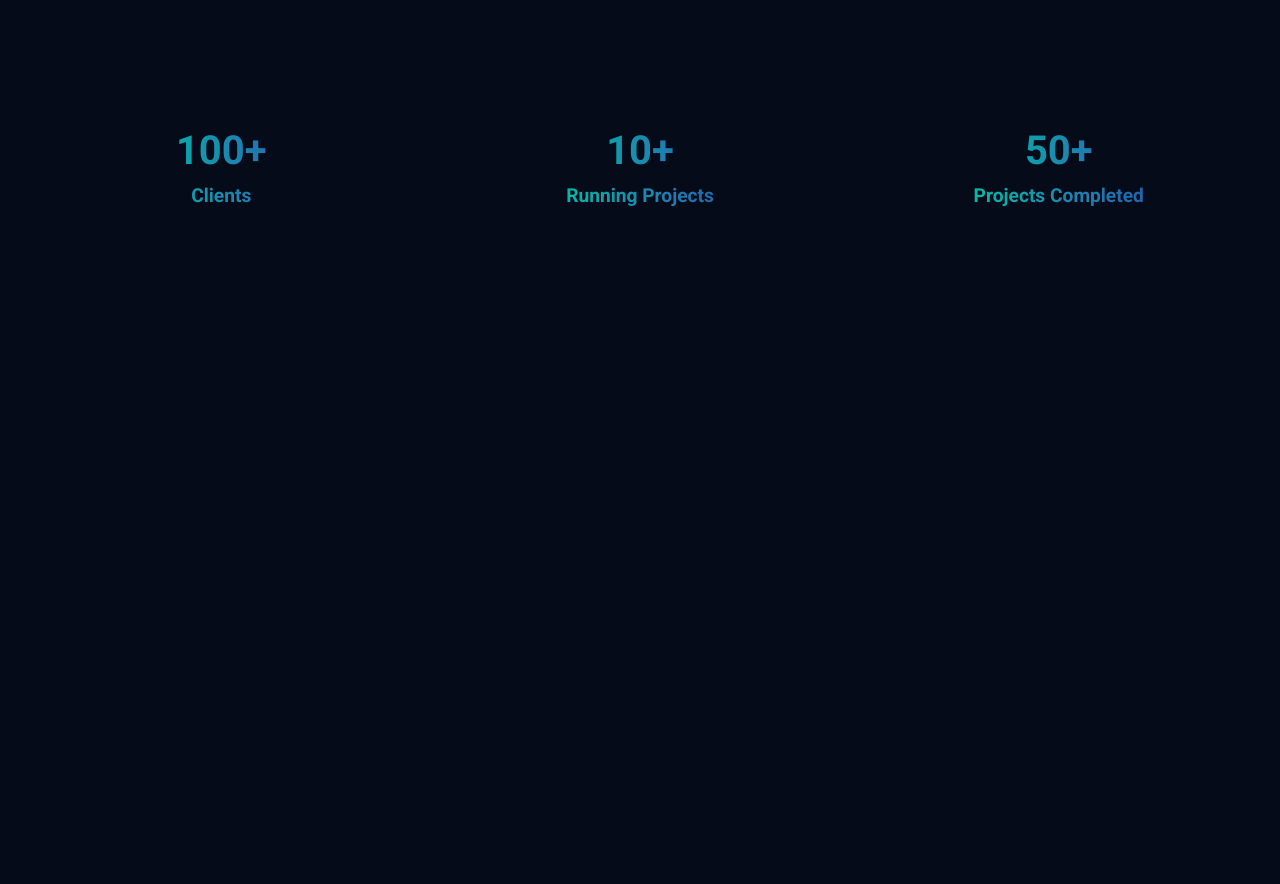
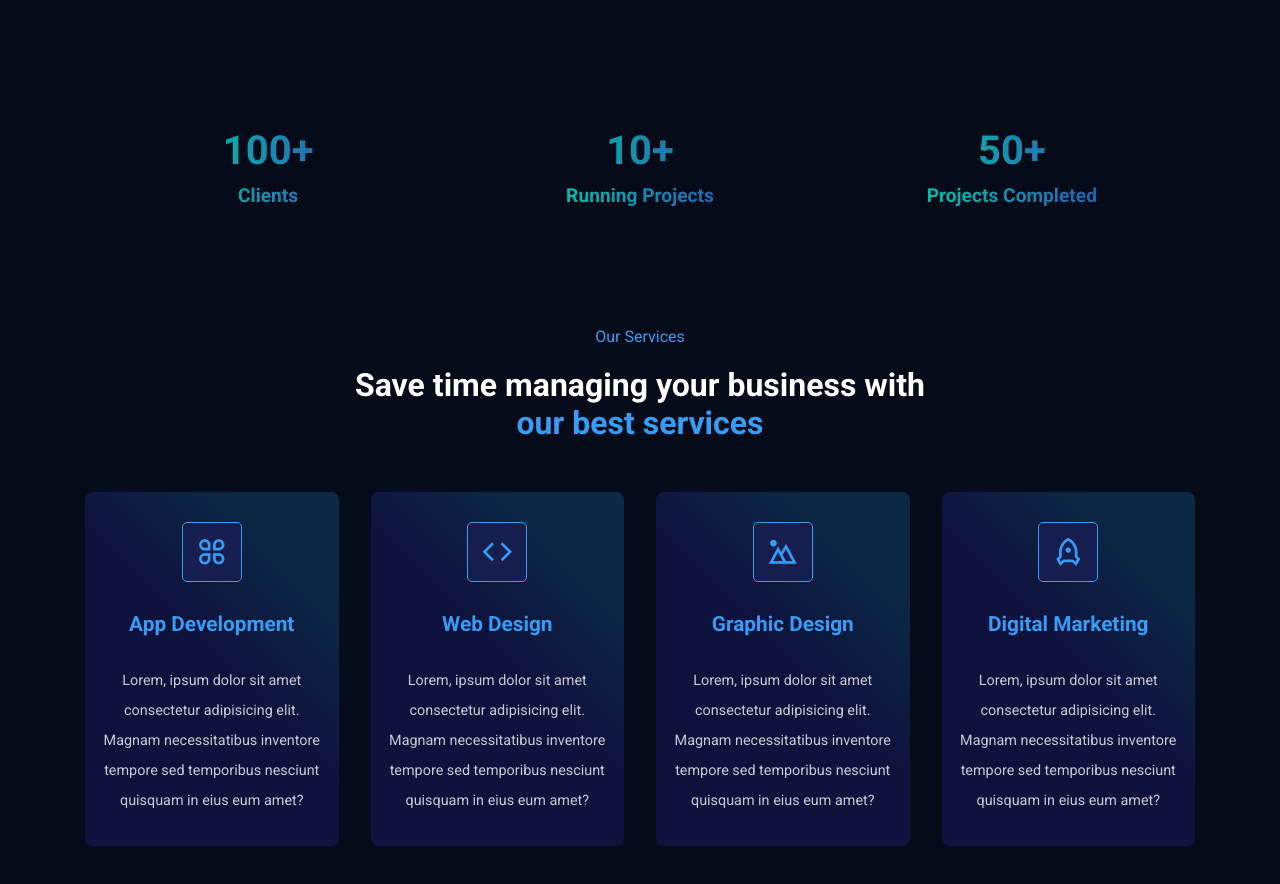
Before and after one commit to ankitkapoor8437/qubist-inc, a React (Create React App) app: page / in a window 1280 px wide. Shown: the part 560-1444 px from the top of the page. Before the commit the page ends 827 px from the top, so only its background shows below. Built offline with nearby package versions, Linux system fonts and the light colour scheme.

Commit message:
Service Section Completed.

```diff
--- a/src/App.css
+++ b/src/App.css
@@ -67,6 +67,7 @@
 h1,
 h2 {
   color: var(--heading-color);
+  font-size: 2rem;
 }
 
 
@@ -75,7 +76,7 @@
 }
 
 .container {
-  width: 1140;
+  width: 1140px;
   padding: 0px 15px;
   margin: auto;
 }
@@ -85,3 +86,10 @@
   line-height: 30px;
   font-size: .9rem;
 }
+
+.subtitle {
+  font-size: 1rem;
+  color: var(--primary-color);
+  font-weight: 400;
+  margin-bottom: 20px;
+}
--- a/src/App.js
+++ b/src/App.js
@@ -2,6 +2,7 @@
 import Navigation from './components/header/Navigation';
 import Hero from './components/header/UI/Hero';
 import Counter from './components/header/UI/Counter';
+import Services from './components/header/UI/Services';
 
 function App() {
   return (
@@ -10,6 +11,7 @@
       <Navigation />
       <Hero />
       <Counter />
+      <Services />
       </>
     </div>
   );
--- /dev/null
+++ b/src/assets/data/servicesDetails.js
@@ -0,0 +1,29 @@
+const serviceData = [
+    {
+        icon:'ri-apps-line',
+        title:'App Development',
+        desc:`Lorem, ipsum dolor sit amet consectetur adipisicing elit.
+        Magnam necessitatibus inventore tempore sed temporibus nesciunt quisquam in eius eum amet?`
+    },
+    {
+        icon:'ri-code-line',
+        title:'Web Design',
+        desc:`Lorem, ipsum dolor sit amet consectetur adipisicing elit.
+        Magnam necessitatibus inventore tempore sed temporibus nesciunt quisquam in eius eum amet?`
+    },
+    {
+        icon:'ri-landscape-line',
+        title:'Graphic Design',
+        desc:`Lorem, ipsum dolor sit amet consectetur adipisicing elit.
+        Magnam necessitatibus inventore tempore sed temporibus nesciunt quisquam in eius eum amet?`
+    },
+    {
+        icon:'ri-rocket-line',
+        title:'Digital Marketing',
+        desc:`Lorem, ipsum dolor sit amet consectetur adipisicing elit.
+        Magnam necessitatibus inventore tempore sed temporibus nesciunt quisquam in eius eum amet?`
+    },
+
+]
+
+export default serviceData;
--- /dev/null
+++ b/src/components/header/UI/Services.jsx
@@ -0,0 +1,33 @@
+import React from 'react'
+import "../../styles/Services.css"
+import serviceData from '../../../assets/data/servicesDetails'
+
+const Services = () => {
+    return (
+        <section id='service'>
+            <div className='container'>
+                <div className='services_top-content'>
+                    <h6 className='subtitle'>Our Services</h6>
+                    <h2>Save time managing your business with</h2>
+                    <h2 className='highlight'>our best services</h2>
+                </div>
+
+                <div className='service__item-wrapper'>
+                    {
+                        serviceData.map(({icon, title, desc, index}) => (
+                            <div className='services__item' key={index}>
+                                <span className='service__icon'>
+                                    <i className={icon}></i>
+                                </span>
+                                <h3 className='service__title'>{title}</h3>
+                                <p className='description'>{desc}</p>
+                            </div>
+                        ))
+                    }
+                </div>
+            </div>
+        </section>
+    )
+}
+
+export default Services;
--- /dev/null
+++ b/src/components/styles/Services.css
@@ -0,0 +1,45 @@
+.services_top-content {
+    text-align: center;
+    margin-bottom: 50px;
+}
+
+.service__item-wrapper {
+    display: flex;
+    align-items: center;
+    justify-content: space-between;
+    column-gap: 2rem;
+}
+
+.services__item {
+    background: var(--card-bg);
+    width: 25%;
+    padding: 30px 15px;
+    text-align: center;
+    border-radius: 0.5rem;
+    cursor: pointer;
+}
+
+.service__icon {
+    width: 60px;
+    height: 60px;
+    display: flex;
+    align-items: center;
+    justify-content: center;
+    margin: auto;
+    background: var(--icon-bg);
+    border-radius: 5px;
+    margin-bottom: 30px;
+    border: 1px solid var(--primary-color);
+    cursor: pointer;
+}
+
+.service__icon {
+    font-size: 2rem;
+    color: var(--primary-color);
+}
+
+.service__title {
+    color: var(--primary-color);
+    font-size: 1.3rem;
+    margin-bottom: 30px;
+}
```
